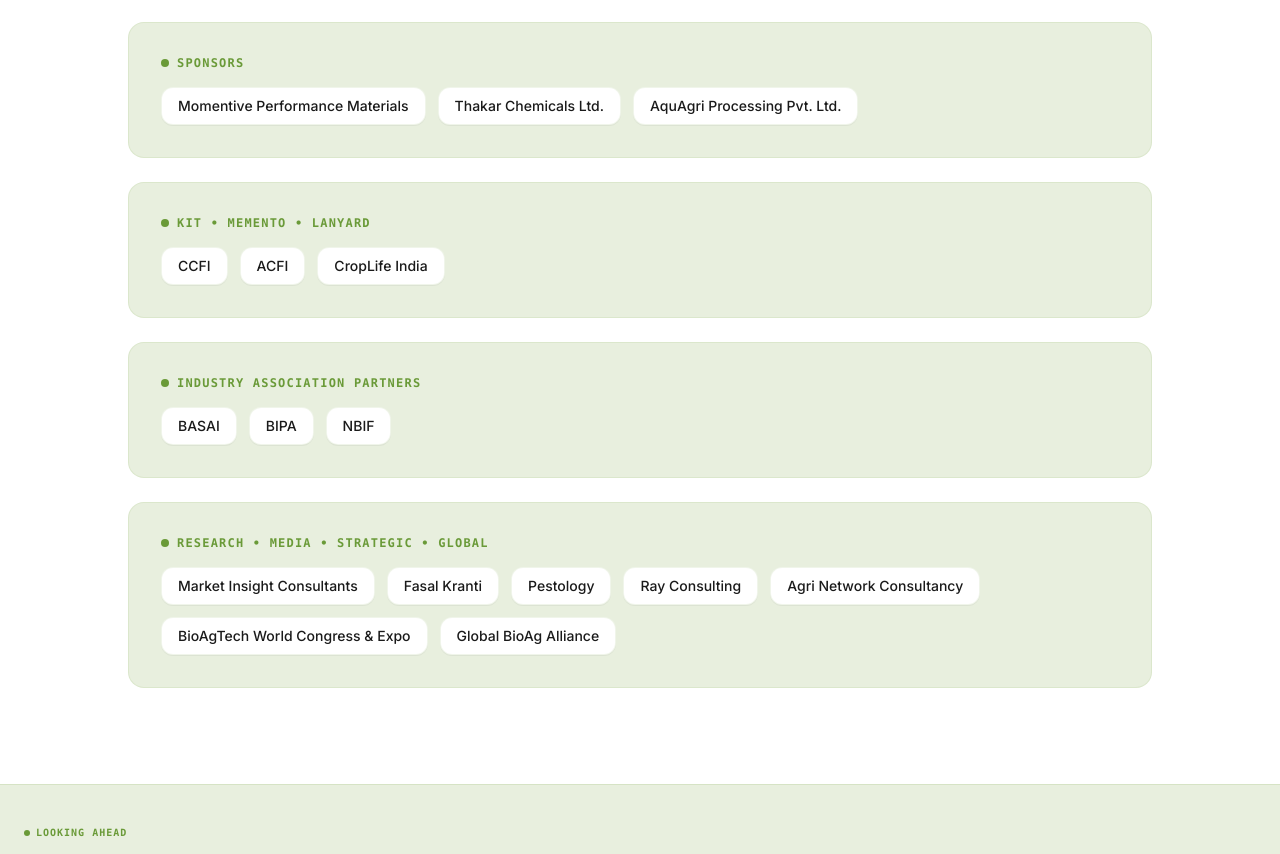
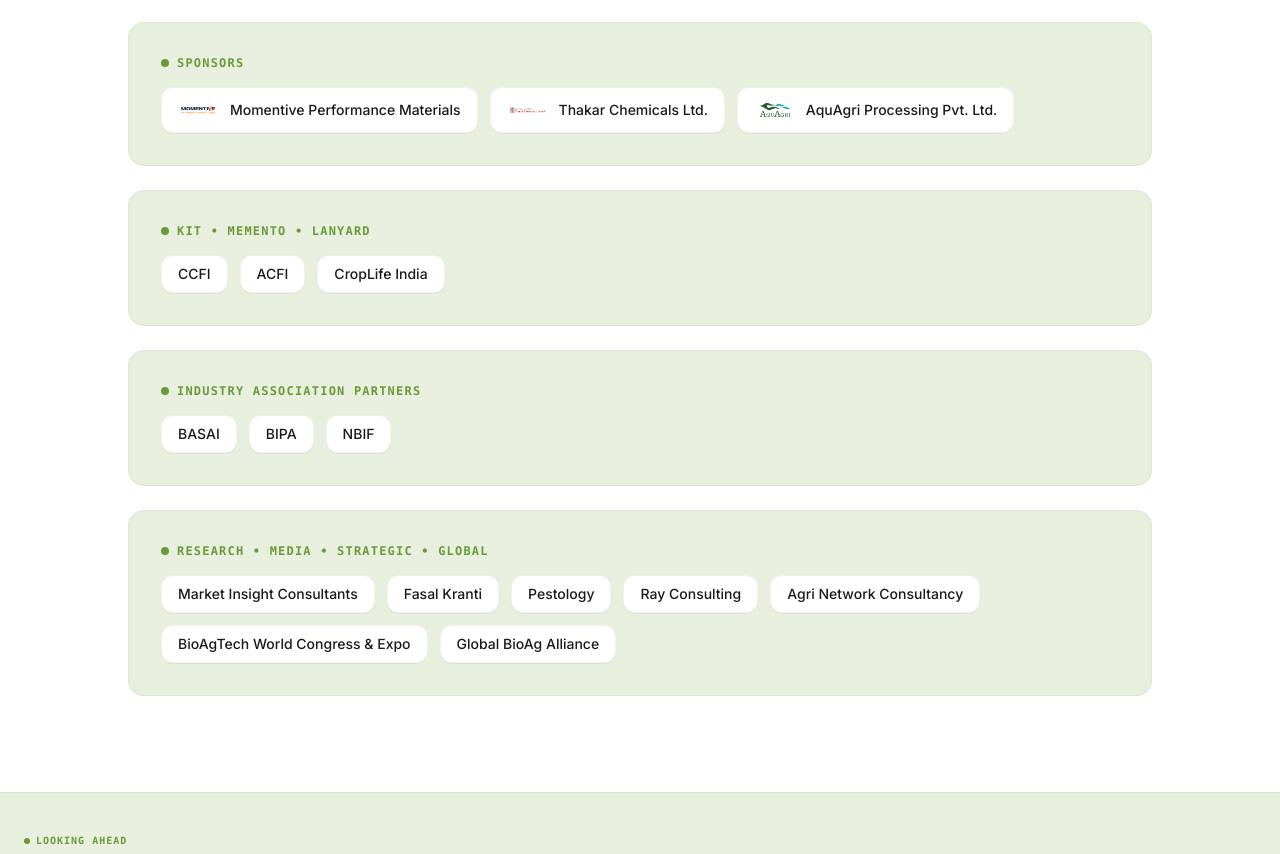
Before and after one commit to Shaurya1608/brand-r-com-4, a Next.js app in the folder frontend/: page /season-3 in a window 1280 px wide. Shown: the part 9464-10318 px from the top of the page. Built offline with nearby package versions, Linux system fonts and the light colour scheme.

Commit message:
feat: add sponsor logo images to SPONSORS category under partner section

```diff
--- a/frontend/src/app/season-3/page.jsx
+++ b/frontend/src/app/season-3/page.jsx
@@ -126,7 +126,11 @@ const partnerGroups = [
   },
   {
     category: "SPONSORS",
-    partners: ["Momentive Performance Materials", "Thakar Chemicals Ltd.", "AquAgri Processing Pvt. Ltd."]
+    partners: [
+      { name: "Momentive Performance Materials", logo: "/all_brands_logos/All Brands logo-04.png" },
+      { name: "Thakar Chemicals Ltd.", logo: "/all_brands_logos/All Brands logo-75.png" },
+      { name: "AquAgri Processing Pvt. Ltd.", logo: "/all_brands_logos/All Brands logo-80.png" }
+    ]
   },
   {
     category: "KIT • MEMENTO • LANYARD",
```
